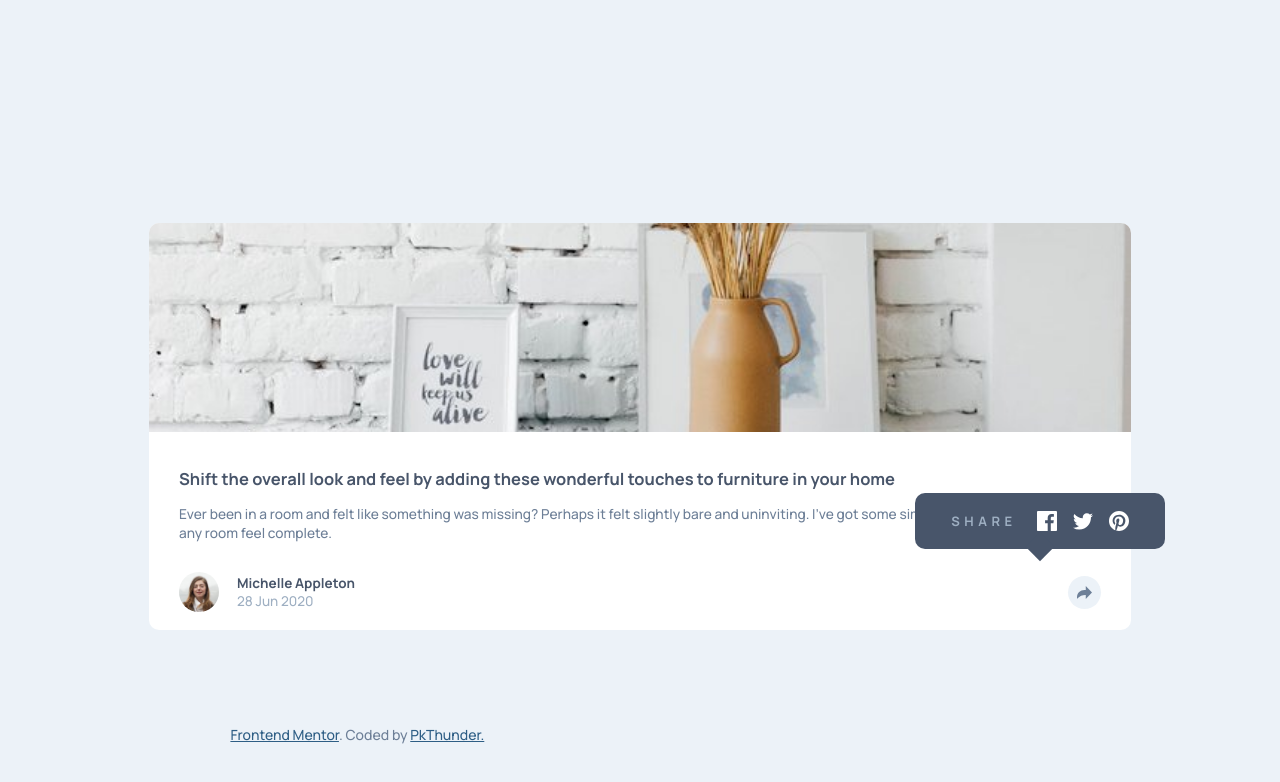
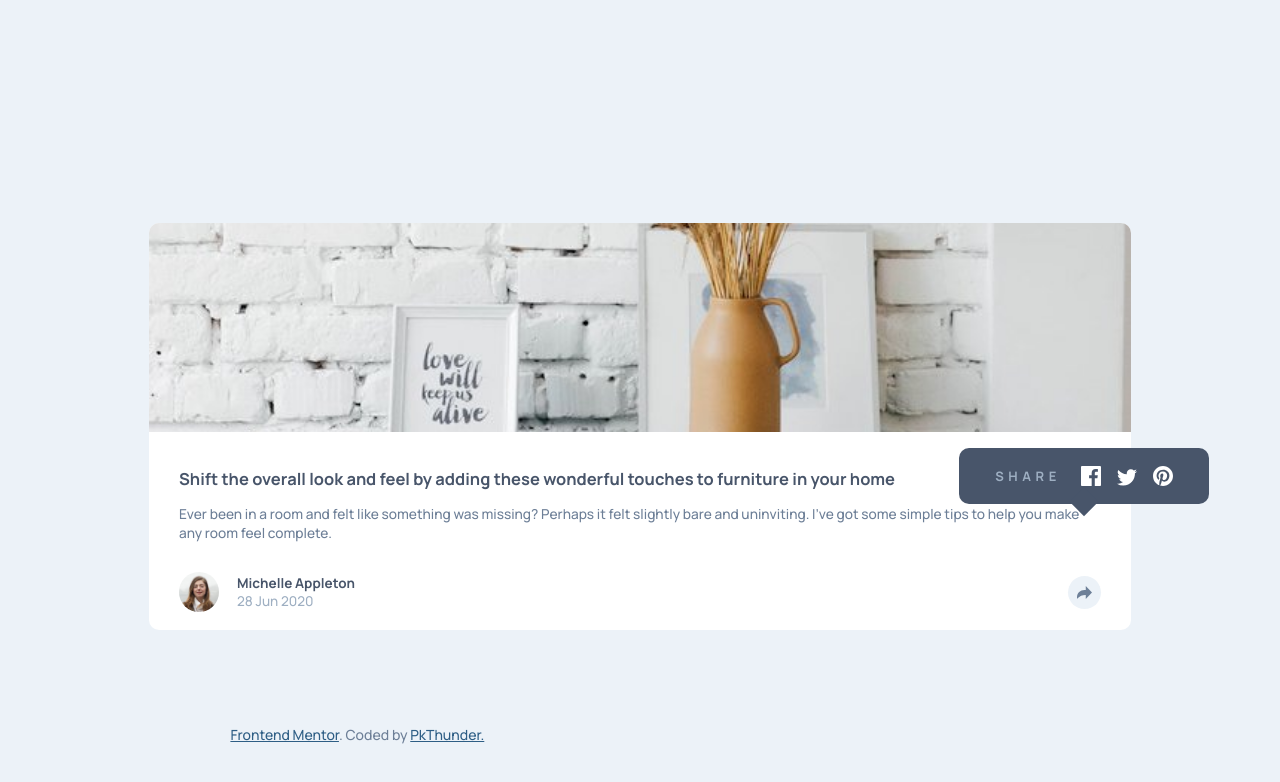
Before and after one commit to pkthunder87/article-preview, a React (Vite) app: page / in a window 1280 px wide. Both pictures are taken after a click on the button 1084 px from the left and 592 px from the top of the page. Shown: the top 782 px of the page. Built offline with nearby package versions, Linux system fonts and the light colour scheme.

Commit message:
Feat: Modal positions correctly on all screen sizes

```diff
--- a/src/components/ArticleShare.jsx
+++ b/src/components/ArticleShare.jsx
@@ -19,6 +19,22 @@ function ArticleShare({ showShare, setShowShare, isMobile }) {
     },
     [setShowShare]
   );
+
+  useEffect(() => {
+    const buttonEl = document
+      ?.querySelector(".article-profile__share")
+      ?.getBoundingClientRect();
+
+    const articleShare = document.querySelector(".article-share");
+
+    console.log(buttonEl.y);
+    console.log(buttonEl.x);
+
+    articleShare.style.left = buttonEl.x - 109 + "px";
+    articleShare.style.bottom = buttonEl.y - 280 + "px";
+
+    console.log(articleShare);
+  }, []);
 
   useEffect(
     function () {
--- a/src/sass/_components.scss
+++ b/src/sass/_components.scss
@@ -116,9 +116,9 @@
       border-radius: 10px;
       justify-content: center;
 
-      position: absolute;
-      left: 78%;
-      bottom: 20%;
+      position: fixed;
+      // left: 668px;
+      // top: 205px;
 
       &:before {
         content: " ";
```
